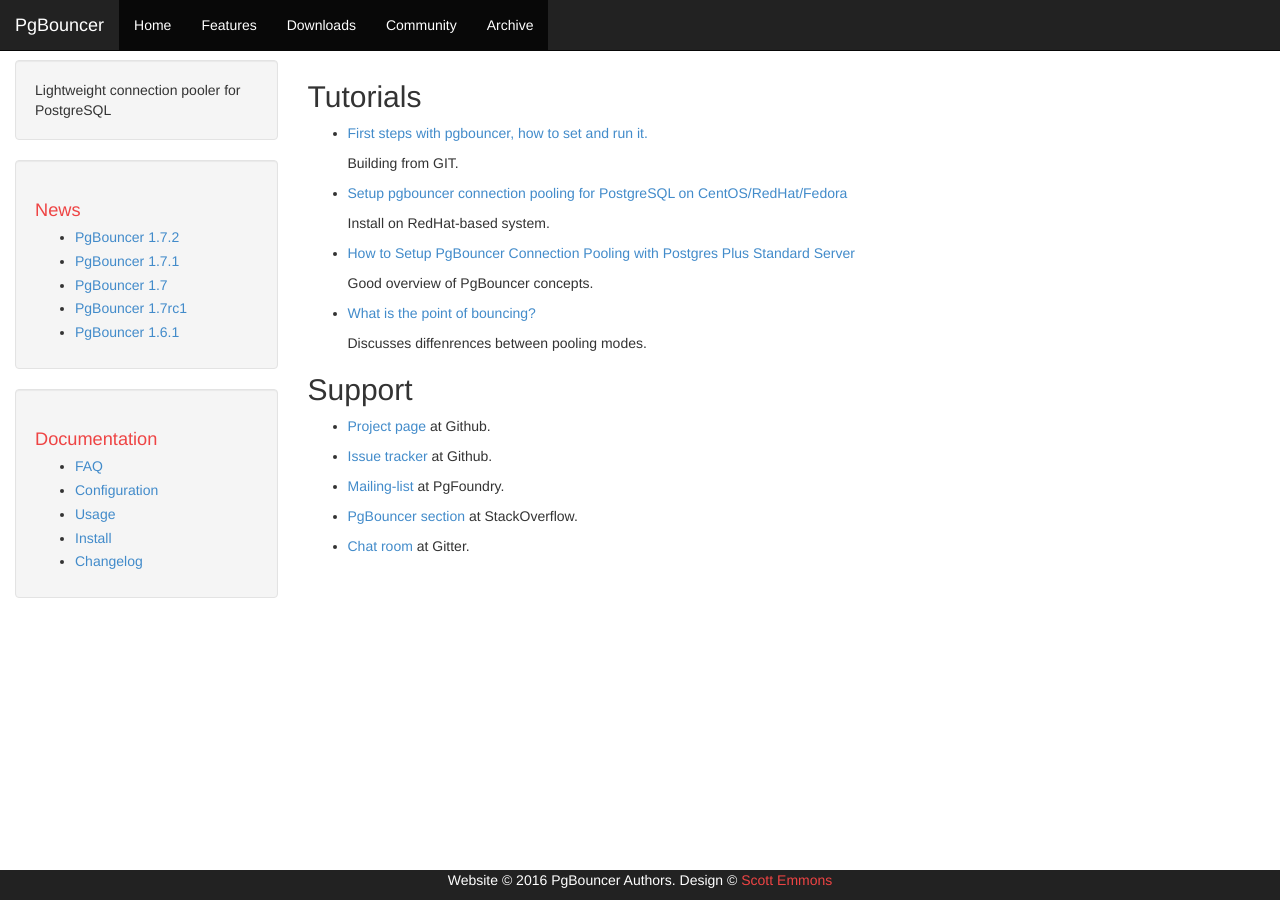
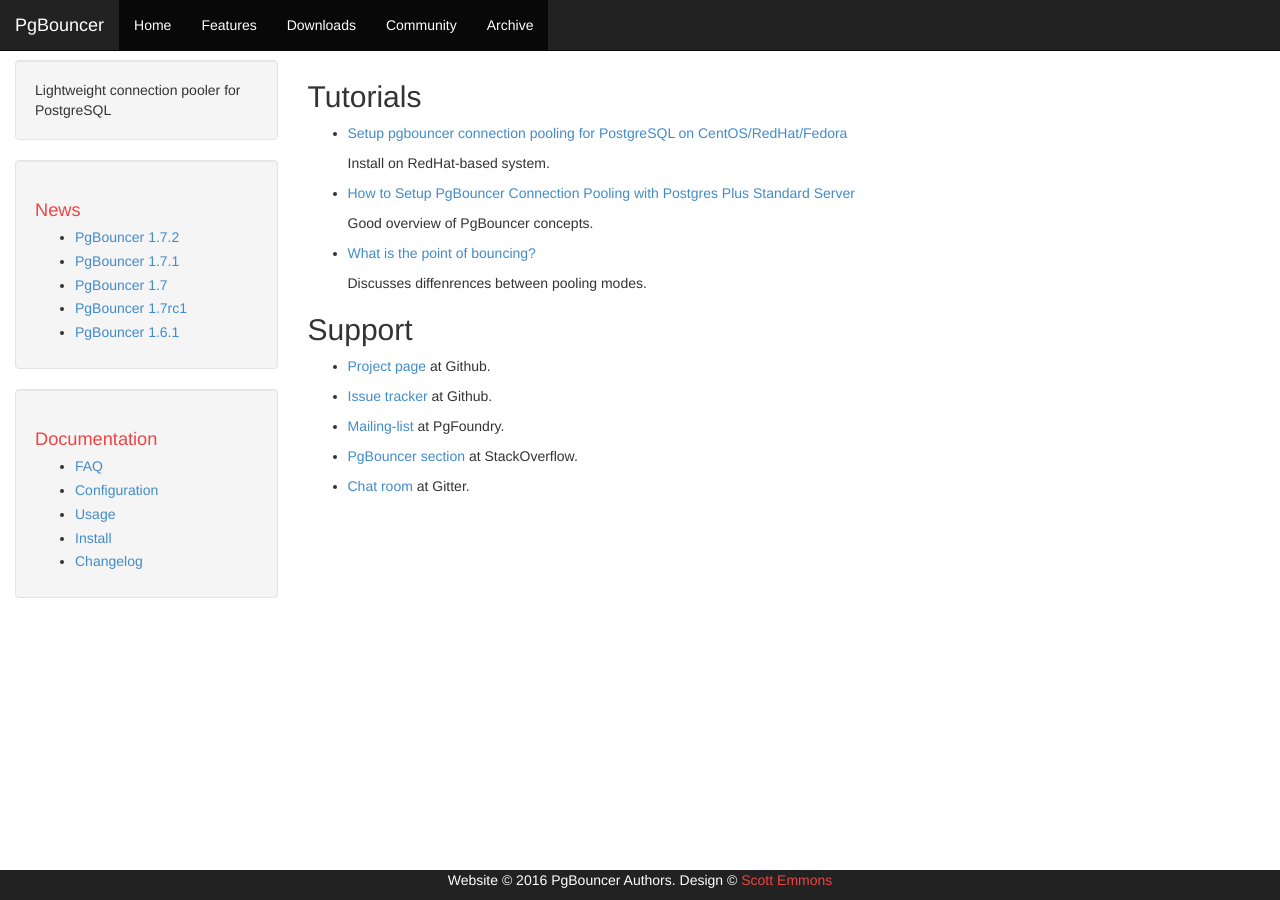
Before and after one commit to postgres-cn/pgbouncer-doc, a Jekyll site: the page built from community.md, in a window 1280 px wide. Built offline with Jekyll 4.4.1, drawn with Linux system fonts in a browser that asks for light colours.

Commit message:
community: remove broken page

```diff
--- a/community.md
+++ b/community.md
@@ -4,10 +4,6 @@
 ---
 
 ## Tutorials
-
-- [First steps with pgbouncer, how to set and run it.](http://michael.otacoo.com/postgresql-2/first-steps-with-pgbouncer-how-to-set-and-run-it/)
-
-  Building from GIT.
 
 - [Setup pgbouncer connection pooling for PostgreSQL on CentOS/RedHat/Fedora](https://opensourcedbms.com/dbms/setup-pgbouncer-connection-pooling-for-postgresql-on-centosredhatfedora/)
 
```
